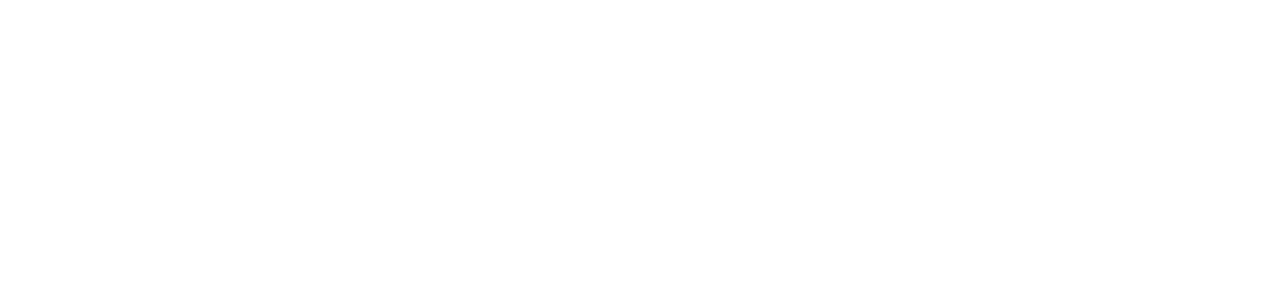
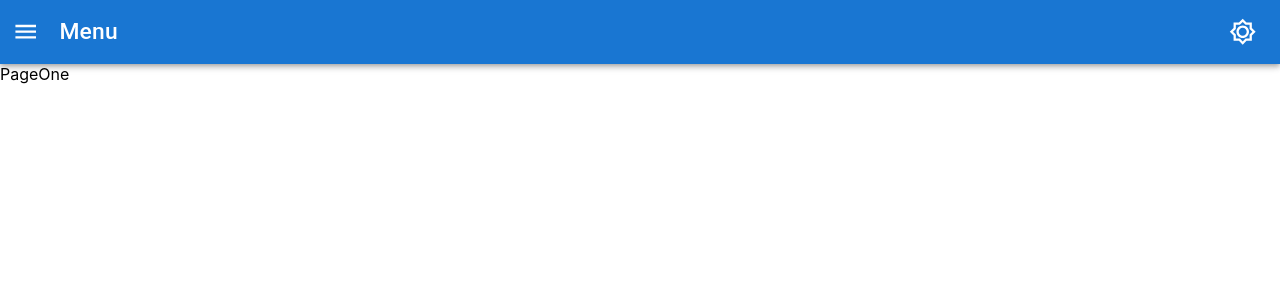
Before and after one commit to pnc98/react-scaffold, a React (Create React App) app in the folder react-web-frame/: page /main/pageOne in a window 1280 px wide. Before the commit this address had no page. Shown: the top 300 px of the page. Built offline with nearby package versions, Linux system fonts and the light colour scheme.

Commit message:
主题颜色，侧面菜单栏，函数防抖

```diff
--- a/react-web-frame/package.json
+++ b/react-web-frame/package.json
@@ -5,6 +5,9 @@
   "dependencies": {
     "@emotion/react": "^11.9.0",
     "@emotion/styled": "^11.8.1",
+    "@material-ui/core": "^4.12.4",
+    "@material-ui/styles": "^4.11.5",
+    "@mui/icons-material": "^5.8.4",
     "@mui/material": "^5.8.3",
     "@testing-library/jest-dom": "^5.16.4",
     "@testing-library/react": "^13.3.0",
--- a/react-web-frame/src/App.tsx
+++ b/react-web-frame/src/App.tsx
@@ -4,15 +4,20 @@
 import { Login } from './pages/login';
 import { Main } from './pages/main';
 import { NotFound } from './pages/errorPage/404';
+import { PageOne } from './pages/PageOne';
+import { PageTwo } from './pages/PageTwo';
 
 const App: FC = () => {
   return (
     <div className="App">
       <Routes>
         <Route path="/" element={<Navigate to="/login" />} />
-        <Route path="/login" element={<Login />}/>
-        <Route path="/main" element={<Main />} />
-        <Route path="/404" element={<NotFound />}/>
+        <Route path="login" element={<Login />}/>
+        <Route path="main" element={<Main />} >
+          <Route path="pageOne" element={<PageOne />}/>
+          <Route path="pageTwo" element={<PageTwo />}/>
+        </Route>
+        <Route path="404" element={<NotFound />}/>
       </Routes>
     </div>
   );
--- a/react-web-frame/src/index.tsx
+++ b/react-web-frame/src/index.tsx
@@ -4,14 +4,39 @@
 import App from './App';
 import reportWebVitals from './reportWebVitals';
 import { BrowserRouter } from 'react-router-dom';
+import { createTheme, ThemeProvider } from '@mui/material/styles';
 
+const themes = createTheme({
+  palette: {
+    primary: {
+      main: '#1976d2',
+      contrastText: '#fff',
+    },
+    secondary: {
+      main: '#00FF00',
+      contrastText: '#000',
+    },
+  },
+  typography: {
+    fontSize: 16,
+  },
+  components: {
+    MuiDrawer: {
+
+    }
+  },
+  spacing: 4
+});
 const root = ReactDOM.createRoot(
   document.getElementById('root') as HTMLElement
 );
+
 root.render(
   <React.StrictMode>
     <BrowserRouter>
-      <App />
+      <ThemeProvider theme={themes}>
+        <App />
+      </ThemeProvider>
     </BrowserRouter>
   </React.StrictMode>
 );
--- /dev/null
+++ b/react-web-frame/src/pages/PageOne/index.tsx
@@ -0,0 +1,7 @@
+import { FC } from "react";
+
+export const PageOne: FC = () => {
+  return (
+    <div>PageOne</div>
+  )
+};
--- /dev/null
+++ b/react-web-frame/src/pages/PageTwo/index.tsx
@@ -0,0 +1,7 @@
+import { FC } from "react";
+
+export const PageTwo: FC = () => {
+  return (
+    <div>PageTwo</div>
+  )
+};
--- a/react-web-frame/src/pages/main/index.tsx
+++ b/react-web-frame/src/pages/main/index.tsx
@@ -1,26 +1,123 @@
-import { FC } from "react";
-import { Box, Grid, Menu, MenuItem, Paper, styled } from "@mui/material";
+import { FC, useEffect, useState } from "react";
+import { makeStyles } from '@material-ui/core/styles';
+import { AppBar, Box, Button, Drawer, IconButton, List, ListItem, ListItemButton, ListItemIcon, ListItemText, Toolbar, Typography } from "@mui/material";
+import MenuIcon from '@mui/icons-material/Menu';
+import Brightness5OutlinedIcon from '@mui/icons-material/Brightness5Outlined';
+import Brightness3OutlinedIcon from '@mui/icons-material/Brightness3Outlined';
+import DesktopWindowsOutlinedIcon from '@mui/icons-material/DesktopWindowsOutlined';
+import SettingsOutlinedIcon from '@mui/icons-material/SettingsOutlined';
 import mainStyle from "./style/index.module.scss";
+import { Outlet, useNavigate} from "react-router-dom";
+import { MenuListDataModels } from "./models";
 
+const useStyles = makeStyles((theme) => ({
+  root: {
+    width: '100%',
+    height: '100%',
+    display: 'flex',
+    flexDirection: 'column',
+  },
+  drawer: {
+    width: 240,
+    '& .MuiDrawer-paper': {
+      width: 240,
+      boxSizing: 'border-box',
+    },
+  },
+  content: {
+    flex: 1,
+  }
+}));
+const routeList: MenuListDataModels[] = [
+  { key: "pageOne", path: "pageOne", pageName: "页面一", icon: <DesktopWindowsOutlinedIcon sx={{ color: "#000"}}/> },
+  { key: "pageTwo", path: "pageTwo", pageName: "页面二", icon:  <SettingsOutlinedIcon sx={{ color: "#000" }}/>}
+];
 export const Main: FC = () => {
-  const Item = styled(Paper)(({ theme }) => ({
-    backgroundColor: theme.palette.mode === 'dark' ? '#1A2027' : '#fff',
-    ...theme.typography.body2,
-    padding: theme.spacing(1),
-    textAlign: 'center',
-    color: theme.palette.text.secondary,
-  }));
+  const classes = useStyles();
+  let navigate = useNavigate();
+  const [ menuListVisible, setMenuListVisible ] = useState<boolean>(false);
+  const [ activeKey, setActiveKey ] = useState<string>("");
+  const [ lightThemeColor, setLightThemeColor ] = useState<boolean>(true);
+  const toggleMenuList = () => {
+    setMenuListVisible(!menuListVisible);
+  };
+  const menuListItemClick = (url: string) => {
+    setActiveKey(`/main/${url}`);
+    setMenuListVisible(!menuListVisible);
+  };
+  const toggleThemeColor = () => {
+    setLightThemeColor(!lightThemeColor);
+  };
+  useEffect(() => {
+    if(activeKey === "") {
+      navigate("/main/pageOne", { replace: true });
+    } else {
+      navigate(activeKey, { replace: true });
+    };
+  }, [activeKey, navigate]);
   return (
     <div className={mainStyle.main}>
-      <Box>
-        <Grid container spacing={2}>
-          <Grid item>
-            <Item>123</Item>
-          </Grid>
-          <Grid item>
-            <Item>123</Item>
-          </Grid>
-        </Grid>
+      <Box className={classes.root}>
+        <AppBar position="static">
+          <Toolbar>
+            <IconButton
+              size="large"
+              edge="start"
+              color="inherit"
+              aria-label="menu"
+              sx={{ mr: 2 }}
+              onClick={toggleMenuList}
+            >
+              <MenuIcon />
+            </IconButton>
+            <Typography variant="h6" component="div" sx={{ flexGrow: 1 }}>Menu</Typography>
+            {
+              lightThemeColor?
+              <IconButton
+                size="large"
+                edge="start"
+                color="inherit"
+                onClick={toggleThemeColor}
+              >
+                <Brightness5OutlinedIcon />
+              </IconButton>
+              :
+              <IconButton
+                size="large"
+                edge="start"
+                color="inherit"
+                onClick={toggleThemeColor}
+              >
+                <Brightness3OutlinedIcon />
+              </IconButton>
+            }
+          </Toolbar>
+        </AppBar>
+        <Drawer
+          anchor="left"
+          variant="temporary"
+          className={classes.drawer}
+          open={ menuListVisible }
+          onClose={ toggleMenuList }
+        >
+          <List disablePadding>
+            {
+              routeList.map((item) => (
+              <ListItem key={item.key} disablePadding>
+                <ListItemButton onClick={() => menuListItemClick(item.path)}>
+                  <ListItemIcon>
+                    {item.icon}
+                  </ListItemIcon>
+                  <ListItemText primary={item.pageName} />
+                </ListItemButton>
+              </ListItem>
+              ))
+            }
+          </List>
+        </Drawer>
+        <Box className={classes.content}>
+          <Outlet />
+        </Box>
       </Box>
     </div>
   )
--- /dev/null
+++ b/react-web-frame/src/pages/main/models.ts
@@ -0,0 +1,6 @@
+export interface MenuListDataModels {
+  path: string,
+  key: string,
+  pageName: string,
+  icon: any
+};
```
Also changed, not shown: react-web-frame/src/context/toggleThemeProvider.tsx (added, +45 -0 lines), react-web-frame/src/tools/functionDebounce.ts (added, +16 -0 lines), 1 other file (tests, documents, lock files or other folders).
